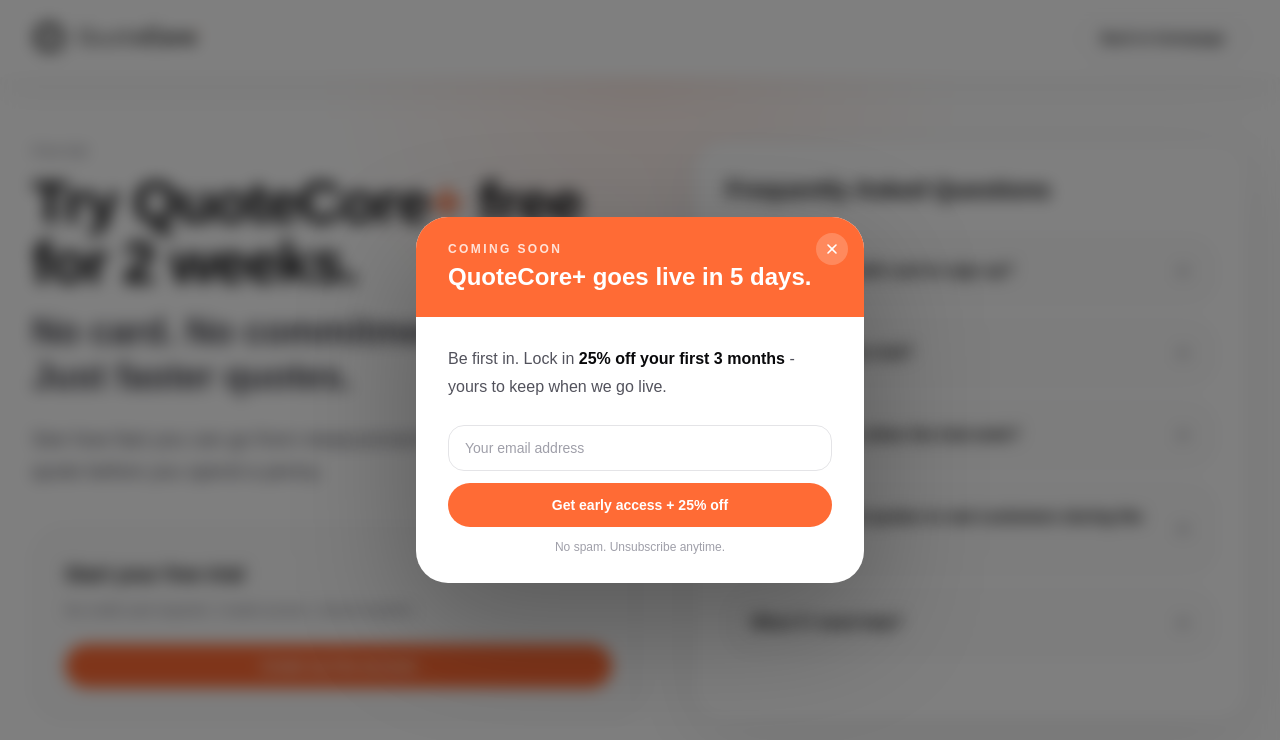
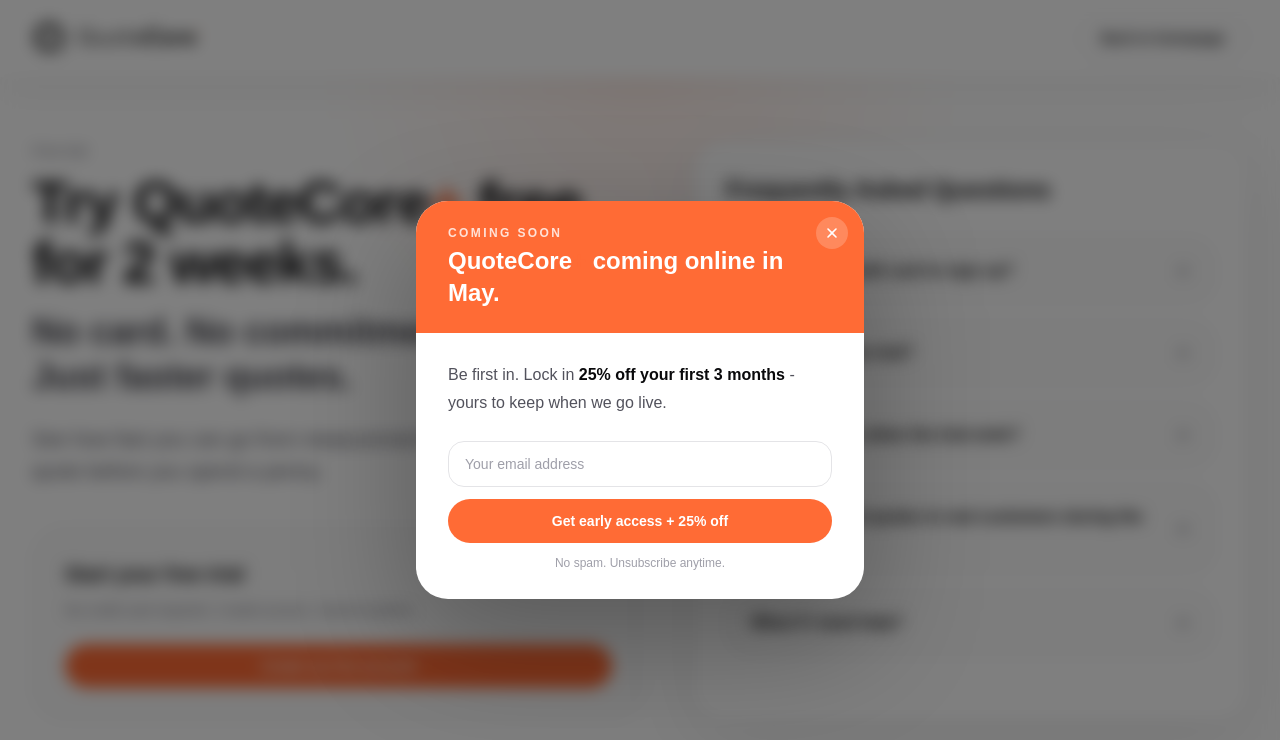
Before and after one commit to barrytheai/quotecore, a Next.js app: page /free-trial in a window 1280 px wide. Both pictures are taken after a click on the button "Create my free account". Shown: the top 740 px of the page. Built offline with nearby package versions, Linux system fonts and the light colour scheme; no server answers.

Commit message:
staging: free trial email updated, popup text updated

```diff
--- a/app/free-trial/page.tsx
+++ b/app/free-trial/page.tsx
@@ -28,7 +28,7 @@
     {
       question: "What if I need help?",
       answer:
-        "Email us at support@quotecore.com and we'll get back to you within one business day.",
+        "Email us at info@quote-core.com and we'll get back to you within one business day.",
     },
   ];
 
--- a/components/EarlyAccessPopup.tsx
+++ b/components/EarlyAccessPopup.tsx
@@ -75,7 +75,7 @@
             Coming soon
           </p>
           <h2 className="mt-1 text-2xl font-semibold text-white">
-            QuoteCore+ goes live in 5 days.
+            <span className="brand-wordmark">QuoteCore<span style={{color: '#FF6B35'}}>+</span></span> coming online in May.
           </h2>
         </div>
 
```
